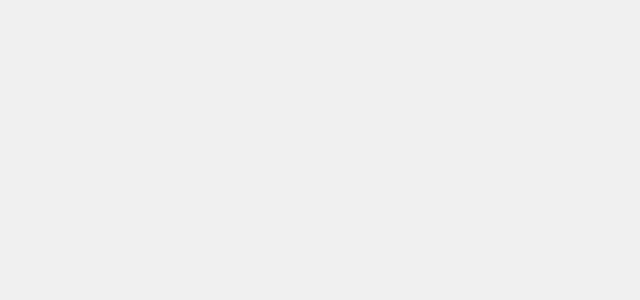
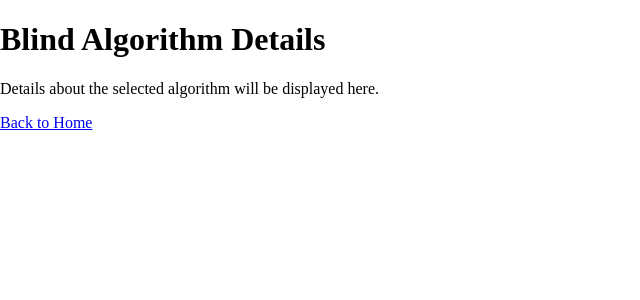
Before and after one commit to fromjyce/ArtificialIntelligence, a React (Create React App) app in the folder frontend/: page /blind-algorithm-list in a window 1280 px wide. Shown: the top 300 px of the page, without its empty margins (0-640 px from the left). Built offline with nearby package versions, Linux system fonts and the light colour scheme.

Commit message:
added second set of web pages

```diff
--- a/frontend/package.json
+++ b/frontend/package.json
@@ -8,6 +8,7 @@
     "@testing-library/user-event": "^13.5.0",
     "react": "^18.3.1",
     "react-dom": "^18.3.1",
+    "react-router-dom": "^6.26.1",
     "react-scripts": "5.0.1",
     "web-vitals": "^2.1.4"
   },
--- a/frontend/src/App.js
+++ b/frontend/src/App.js
@@ -1,10 +1,19 @@
 import Home from "./components/Home";
+import { BrowserRouter as Router, Route, Routes } from 'react-router-dom';
+import BlindAlgoList from './components/BlindAlgoList';
+import InformedAlgoList from './components/InformedAlgoList';
+import OptimalAlgoList from './components/OptimalAlgoList';
 
 function App() {
   return (
-    <div className="App">
-      <Home/>
-    </div>
+    <Router>
+            <Routes>
+                <Route path="/" element={<Home />} />
+                <Route path="/blind-algorithm-list" element={<BlindAlgoList />} />
+                <Route path="/informed-algorithm-list" element={<InformedAlgoList/>} />
+                <Route path="/optimal-algorithm-list" element={<OptimalAlgoList/>} />
+            </Routes>
+        </Router>
   );
 }
 
--- /dev/null
+++ b/frontend/src/components/BlindAlgoList.js
@@ -0,0 +1,15 @@
+
+import React from 'react';
+import { Link } from 'react-router-dom';
+
+const BlindAlgoList = () => {
+    return (
+        <div className="blind-algorithm-list">
+            <h1>Blind Algorithm Details</h1>
+            <p>Details about the selected algorithm will be displayed here.</p>
+            <Link to="/">Back to Home</Link>
+        </div>
+    );
+};
+
+export default BlindAlgoList;
--- a/frontend/src/components/Home.js
+++ b/frontend/src/components/Home.js
@@ -1,4 +1,5 @@
 import React, { useEffect, useState } from 'react';
+import { useNavigate } from 'react-router-dom';
 import './Home.css';
 
 const SplashScreen = ({ onAnimationEnd, className }) => {
@@ -10,18 +11,32 @@ const SplashScreen = ({ onAnimationEnd, className }) => {
 };
 
 const MainScreen = () => {
+    const navigate = useNavigate();
+
+    const blindButtonClick = () => {
+        navigate('/blind-algorithm-list');
+    };
+
+    const informedButtonClick = () => {
+        navigate('/informed-algorithm-list');
+    };
+
+    const optimalButtonClick = () => {
+        navigate('/optimal-algorithm-list');
+    };
+
     return (
         <div className="main-screen">
         <div className="button-container">
-            <button className="main-button">Blind / Uninformed Algorithms</button>
+            <button className="main-button" onClick={blindButtonClick}>Blind / Uninformed Algorithms</button>
             <p className="button-text">These algorithms explore a search space without having any information about the problem other than the definition of the state space and the actions that can be performed from a given state.</p>
         </div>
         <div className="button-container">
-            <button className="main-button">Informed Algorithms</button>
+            <button className="main-button" onClick={informedButtonClick}>Informed Algorithms</button>
             <p className="button-text">Also known as heuristic search algorithms, these methods use problem-specific knowledge to guide the search process towards the goal. A heuristic function provides an estimate of how close a state is to the goal.</p>
         </div>
         <div className="button-container">
-            <button className="main-button">Optimal Algorithms</button>
+            <button className="main-button" onClick={optimalButtonClick}>Optimal Algorithms</button>
             <p className="button-text">An optimal search algorithm guarantees to find the shortest path or least-cost solution in terms of the given problem constraints.</p>
         </div>
     </div>
--- /dev/null
+++ b/frontend/src/components/InformedAlgoList.js
@@ -0,0 +1,15 @@
+
+import React from 'react';
+import { Link } from 'react-router-dom';
+
+const InformedAlgoList = () => {
+    return (
+        <div className="blind-algorithm-list">
+            <h1>Informed Algorithm Details</h1>
+            <p>Details about the selected algorithm will be displayed here.</p>
+            <Link to="/">Back to Home</Link>
+        </div>
+    );
+};
+
+export default InformedAlgoList;
--- /dev/null
+++ b/frontend/src/components/OptimalAlgoList.js
@@ -0,0 +1,15 @@
+
+import React from 'react';
+import { Link } from 'react-router-dom';
+
+const OptimalAlgoList = () => {
+    return (
+        <div className="blind-algorithm-list">
+            <h1>OPtimal Algorithm Details</h1>
+            <p>Details about the selected algorithm will be displayed here.</p>
+            <Link to="/">Back to Home</Link>
+        </div>
+    );
+};
+
+export default OptimalAlgoList;
```
Also changed, not shown: 1 other file (tests, documents, lock files or other folders).
